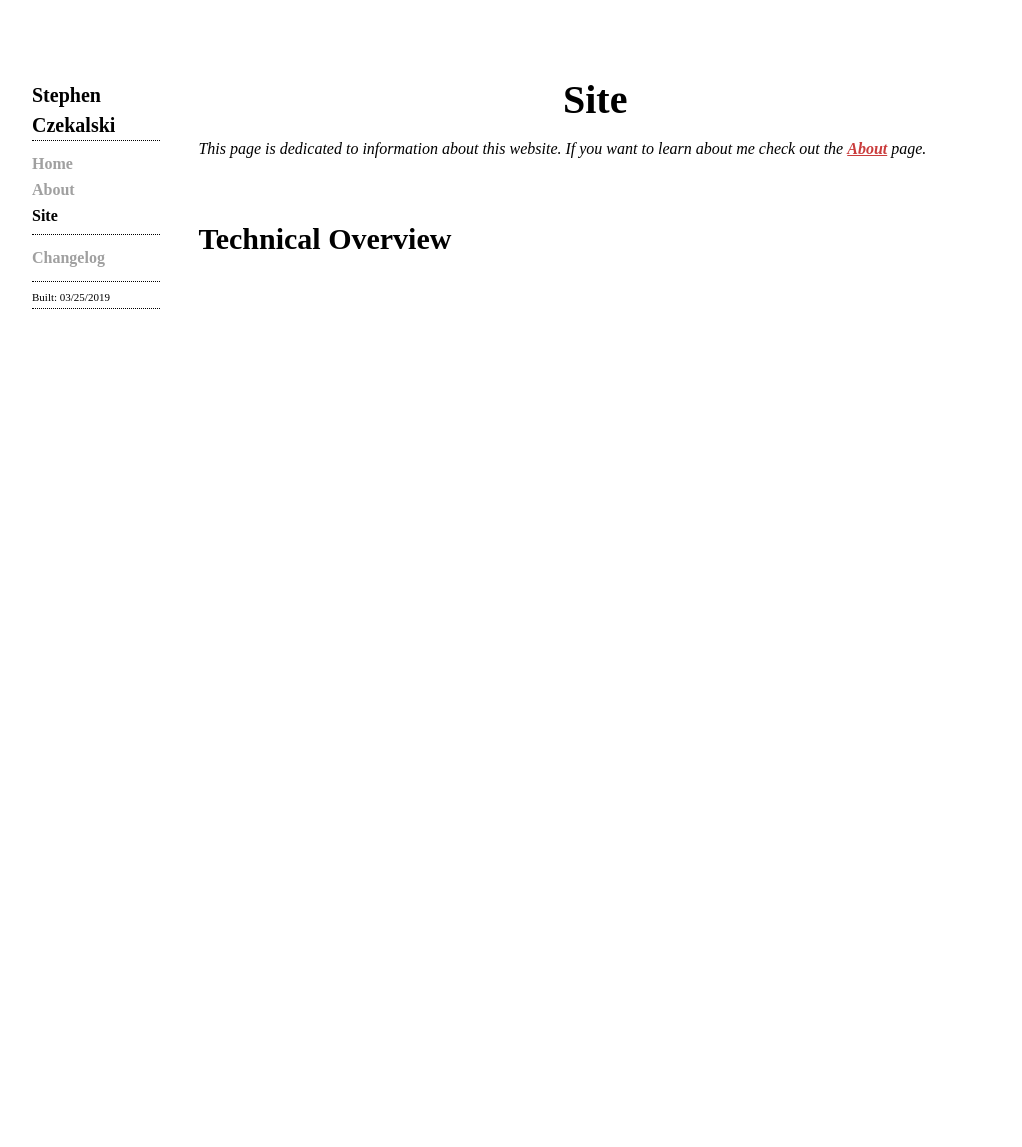
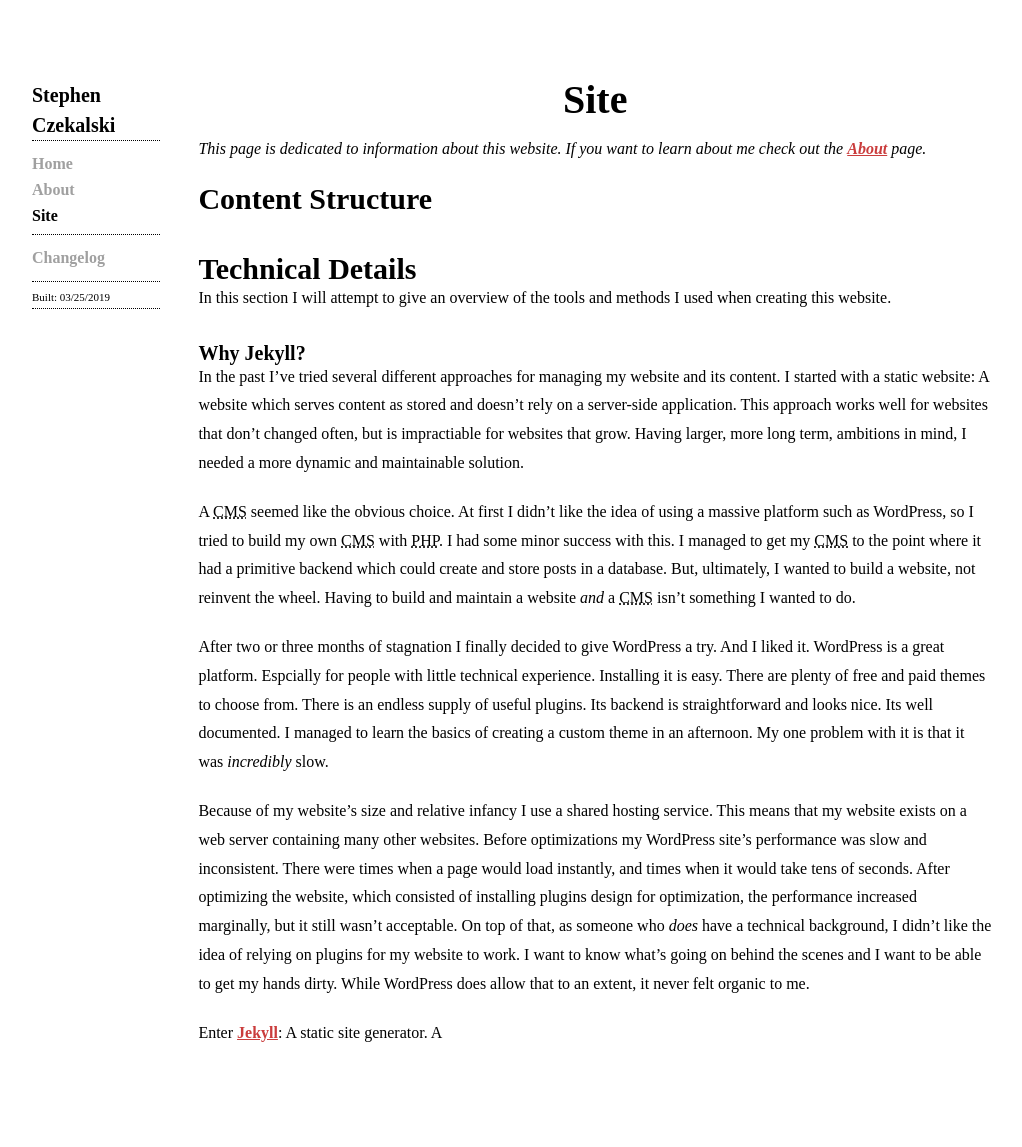
Before and after one commit to stephencz/old-stephencz-com, a Jekyll site: the page built from site.md, in a window 1280 px wide. Shown: the whole page, without its empty margins (128-1150 px from the left). Built offline with Jekyll 4.4.1, drawn with Linux system fonts in a browser that asks for light colours; nearby versions of some CDN libraries; some web fonts are replaced; before the commit the page ends 900 px from its top, so only the background shows below that.

Commit message:
Now using @font-face to get fonts.

```diff
--- a/_layouts/default.html
+++ b/_layouts/default.html
@@ -23,12 +23,12 @@
     <link rel="stylesheet" href="/assets/css/skeleton.css">
     <link rel="stylesheet" href="/assets/css/base.css">
 
-    <link href="https://fonts.googleapis.com/css?family=Source+Serif+Pro:400,700" rel="stylesheet">
+    <!--<link href="https://fonts.googleapis.com/css?family=Source+Serif+Pro:400,700" rel="stylesheet">-->
 
 </head>
 <body>
 
-    <div class="container padding-t-xl">
+    <div class="container padding-t-xl padding-b-xl">
         <div class="row">
             <div class="two columns"> {% include sidebar.html %} </div>
             <div class="ten columns"> {{ content }} </div>
--- a/assets/css/base.scss
+++ b/assets/css/base.scss
@@ -1,5 +1,44 @@
 ---
 ---
+/* latin-ext */
+@font-face
+{
+    font-family: 'Source Sans Pro';
+    font-style: normal;
+    font-weight: 400;
+    src: local('Source Sans Pro Regular'), local('SourceSansPro-Regular'), url(https://fonts.gstatic.com/s/sourcesanspro/v11/6xK3dSBYKcSV-LCoeQqfX1RYOo3qNq7lqDY.woff2) format('woff2');
+    unicode-range: U+0100-024F, U+0259, U+1E00-1EFF, U+2020, U+20A0-20AB, U+20AD-20CF, U+2113, U+2C60-2C7F, U+A720-A7FF;
+}
+
+/* latin */
+@font-face
+{
+    font-family: 'Source Sans Pro';
+    font-style: normal;
+    font-weight: 400;
+    src: local('Source Sans Pro Regular'), local('SourceSansPro-Regular'), url(https://fonts.gstatic.com/s/sourcesanspro/v11/6xK3dSBYKcSV-LCoeQqfX1RYOo3qOK7l.woff2) format('woff2');
+    unicode-range: U+0000-00FF, U+0131, U+0152-0153, U+02BB-02BC, U+02C6, U+02DA, U+02DC, U+2000-206F, U+2074, U+20AC, U+2122, U+2191, U+2193, U+2212, U+2215, U+FEFF, U+FFFD;
+}
+
+/* latin-ext */
+@font-face
+{
+    font-family: 'Source Sans Pro';
+    font-style: normal;
+    font-weight: 700;
+    src: local('Source Sans Pro Bold'), local('SourceSansPro-Bold'), url(https://fonts.gstatic.com/s/sourcesanspro/v11/6xKydSBYKcSV-LCoeQqfX1RYOo3ig4vwmRduz8A.woff2) format('woff2');
+    unicode-range: U+0100-024F, U+0259, U+1E00-1EFF, U+2020, U+20A0-20AB, U+20AD-20CF, U+2113, U+2C60-2C7F, U+A720-A7FF;
+}
+
+/* latin */
+@font-face
+{
+    font-family: 'Source Sans Pro';
+    font-style: normal;
+    font-weight: 700;
+    src: local('Source Sans Pro Bold'), local('SourceSansPro-Bold'), url(https://fonts.gstatic.com/s/sourcesanspro/v11/6xKydSBYKcSV-LCoeQqfX1RYOo3ig4vwlxdu.woff2) format('woff2');
+    unicode-range: U+0000-00FF, U+0131, U+0152-0153, U+02BB-02BC, U+02C6, U+02DA, U+02DC, U+2000-206F, U+2074, U+20AC, U+2122, U+2191, U+2193, U+2212, U+2215, U+FEFF, U+FFFD;
+}
 
 $collapse-size:  850px;
 
@@ -75,8 +114,6 @@
     color: $hover-color;
 }
 
-
-
 @import "sidebar";
 @import "post";
 
--- a/site.md
+++ b/site.md
@@ -6,5 +6,52 @@
 *This page is dedicated to information about this website. If you want to learn about me*
 *check out the [About](/about) page.*
 
-## Technical Overview
+## Content Structure
+
+## Technical Details
 {:.padding-t-m}
+
+In this section I will attempt to give an overview of the tools and methods I used when creating this website.
+
+### Why Jekyll?
+{:.padding-t-xs}
+
+In the past I've tried several different approaches for managing my website and its content.
+I started with a static website: A website which serves content as stored and doesn't rely on a server-side application.
+This approach works well for websites that don't changed often, but is impractiable for websites that grow.
+Having larger, more long term, ambitions in mind, I needed a more dynamic and maintainable solution.
+
+A CMS seemed like the obvious choice.
+At first I didn't like the idea of using a massive platform such as WordPress, so I tried to build my own CMS with PHP.
+I had some minor success with this.
+I managed to get my CMS to the point where it had a primitive backend which could create and store posts in a database.
+But, ultimately, I wanted to build a website, not reinvent the wheel.
+Having to build and maintain a website *and* a CMS isn't something I wanted to do.
+
+After two or three months of stagnation I finally decided to give WordPress a try.
+And I liked it.
+WordPress is a great platform.
+Espcially for people with little technical experience.
+Installing it is easy.
+There are plenty of free and paid themes to choose from.
+There is an endless supply of useful plugins.
+Its backend is straightforward and looks nice.
+Its well documented.
+I managed to learn the basics of creating a custom theme in an afternoon.
+ My one problem with it is that it was *incredibly* slow.
+
+Because of my website's size and relative infancy I use a shared hosting service.
+This means that my website exists on a web server containing many other websites.
+Before optimizations my WordPress site's performance was slow and inconsistent.
+There were times when a page would load instantly, and times when it would take tens of seconds.
+After optimizing the website, which consisted of installing plugins design for optimization, the performance increased marginally, but it still wasn't acceptable.
+On top of that, as someone who *does* have a technical background, I didn't like the idea of relying on plugins for my website to work.
+I want to know what's going on behind the scenes and I want to be able to get my hands dirty.
+While WordPress does allow that to an extent, it never felt organic to me.
+
+Enter [Jekyll](https://jekyllrb.com/): A static site generator. A
+
+*[HTML]: Hypertext Markup Language
+*[CSS]: Cascading Style Sheets
+*[PHP]: Hypertext Preprocessor
+*[CMS]: Content Management System
```
